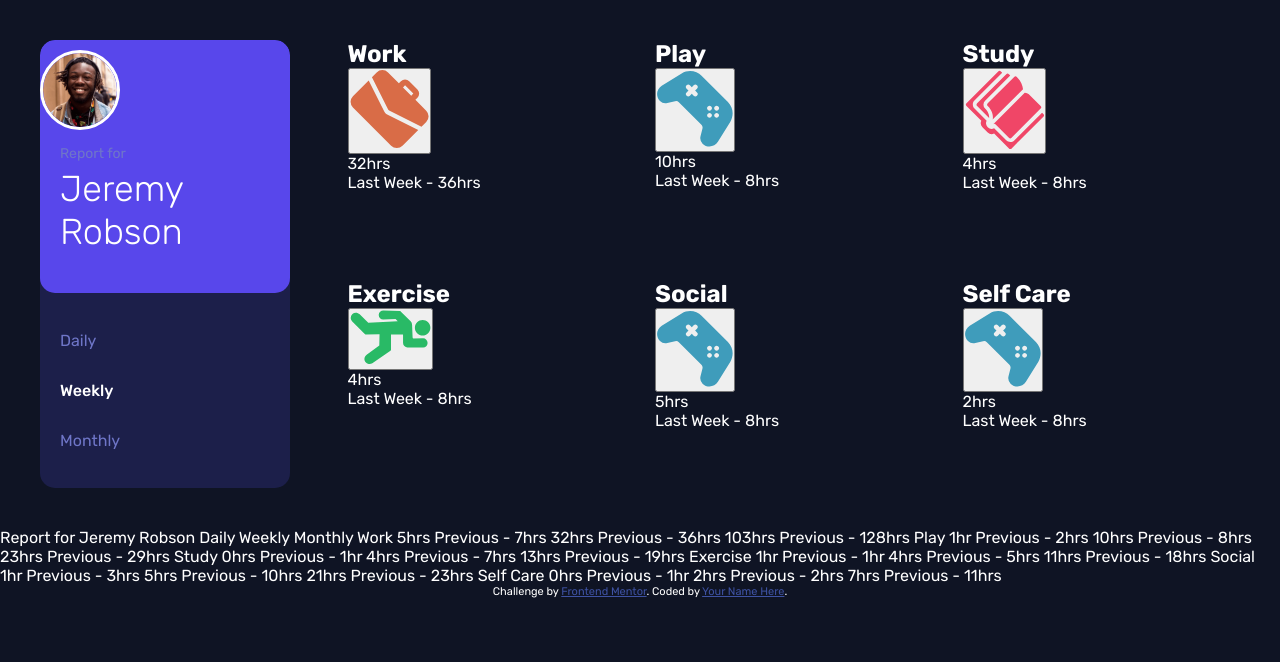
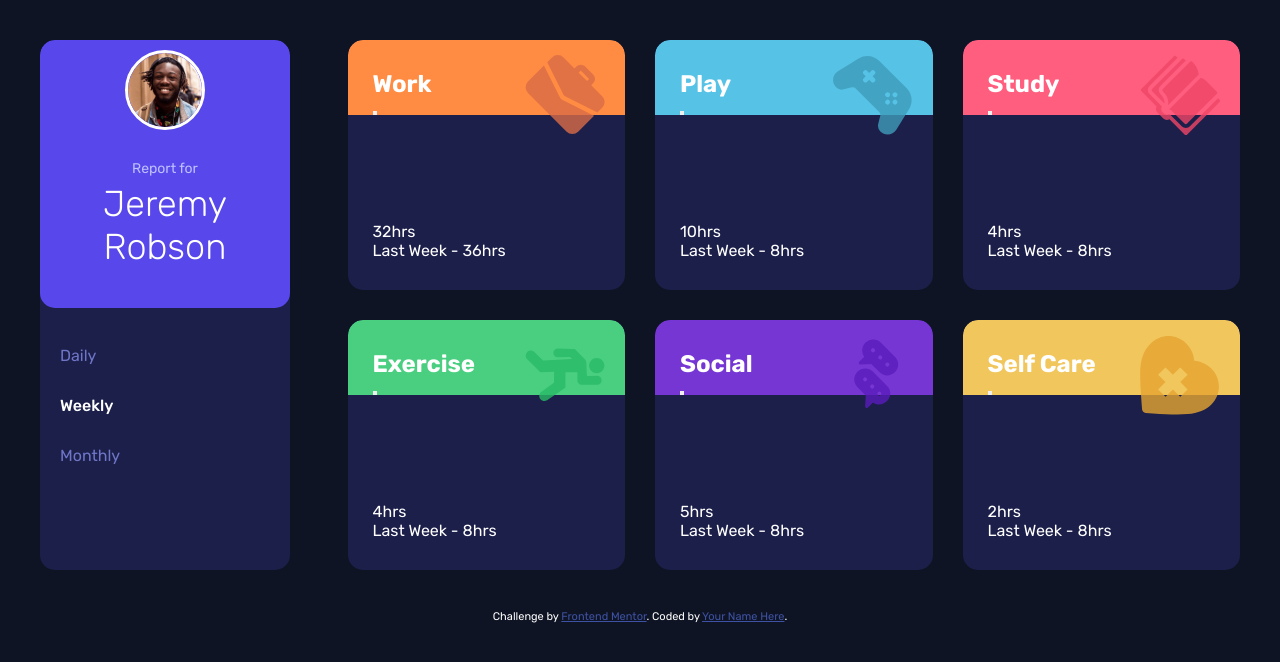
Before and after one commit to BabacarDev/Time-tracking-dashboard, a plain HTML site: page index.html in a window 1280 px wide. Drawn offline with Linux system fonts and the light colour scheme.

Commit message:
second commit

```diff
--- a/index.html
+++ b/index.html
@@ -39,129 +39,91 @@
 
   </article>
 
-  <article class="card activity-card card--work"> <div class="activity-card__content">
+  <article class="card activity-card card--work">
+    <div class="activity-card__bg"></div>
+    <div class="activity-card__content">
+       <div class="activity-card__icon">
+      <img src="./images/icon-work.svg" alt="Work icon">
+    </div>
     <header class="activity-header">
-      <h2>Work</h2> <button class="btn-options" aria-label="More options">
-        <img src="./images/icon-work.svg" alt="">
-      </button>
+      <h2>Work</h2> <button class="btn-options" aria-label="More options"></button>
     </header>
     <div class="activity-stats">
       <div class="current-hours">32hrs</div> <div class="previous-period">Last Week - 36hrs</div> </div>
   </div>
 </article>
 
-<article class="card activity-card card--play"> <div class="activity-card__content">
+<article class="card activity-card card--play">
+  <div class="activity-card__bg"></div>
+  <div class="activity-card__content">
     <header class="activity-header">
       <h2>Play</h2> <button class="btn-options" aria-label="More options">
-        <img src="./images/icon-play.svg" alt="">
       </button>
     </header>
+    <div class="activity-card__icon">
+      <img src="./images/icon-play.svg" alt="Work icon">
+    </div>
     <div class="activity-stats">
       <div class="current-hours">10hrs</div> <div class="previous-period">Last Week - 8hrs</div> </div>
   </div>
 </article>
-<article class="card activity-card card--study"> <div class="activity-card__content">
+<article class="card activity-card card--study">
+  <div class="activity-card__bg"></div>
+  <div class="activity-card__content">
     <header class="activity-header">
       <h2>Study</h2> <button class="btn-options" aria-label="More options">
-        <img src="./images/icon-study.svg" alt="">
       </button>
     </header>
+    <div class="activity-card__icon">
+      <img src="./images/icon-study.svg" alt="Work icon">
+    </div>
     <div class="activity-stats">
       <div class="current-hours">4hrs</div> <div class="previous-period">Last Week - 8hrs</div> </div>
   </div>
 </article>
-<article class="card activity-card card--exercise"> <div class="activity-card__content">
+<article class="card activity-card card--exercise">
+  <div class="activity-card__bg"></div>
+  <div class="activity-card__content">
     <header class="activity-header">
       <h2>Exercise</h2> <button class="btn-options" aria-label="More options">
-        <img src="./images/icon-exercise.svg" alt="">
       </button>
     </header>
+    <div class="activity-card__icon">
+      <img src="./images/icon-exercise.svg" alt="Work icon">
+    </div>
     <div class="activity-stats">
       <div class="current-hours">4hrs</div> <div class="previous-period">Last Week - 8hrs</div> </div>
   </div>
 </article>
-<article class="card activity-card card--social"> <div class="activity-card__content">
+<article class="card activity-card card--social">
+  <div class="activity-card__bg"></div>
+  <div class="activity-card__content">
     <header class="activity-header">
       <h2>Social</h2> <button class="btn-options" aria-label="More options">
-        <img src="./images/icon-play.svg" alt="">
       </button>
     </header>
+    <div class="activity-card__icon">
+      <img src="./images/icon-social.svg" alt="Work icon">
+    </div>
     <div class="activity-stats">
       <div class="current-hours">5hrs</div> <div class="previous-period">Last Week - 8hrs</div> </div>
   </div>
 </article>
-<article class="card activity-card card--selfCare"> <div class="activity-card__content">
+<article class="card activity-card card--selfCare">
+  <div class="activity-card__bg"></div>
+  <div class="activity-card__content">
     <header class="activity-header">
       <h2>Self Care</h2> <button class="btn-options" aria-label="More options">
-        <img src="./images/icon-play.svg" alt="">
       </button>
     </header>
+    <div class="activity-card__icon">
+      <img src="./images/icon-self-care.svg" alt="Work icon">
+    </div>
     <div class="activity-stats">
       <div class="current-hours">2hrs</div> <div class="previous-period">Last Week - 8hrs</div> </div>
   </div>
 </article>
   </main>
-
-
-
-
-
-  Report for
-  Jeremy Robson
-
-  Daily
-  Weekly
-  Monthly
-
-  Work
-  5hrs <!-- daily -->
-  Previous - 7hrs <!-- daily -->
-  32hrs <!-- weekly -->
-  Previous - 36hrs <!-- weekly -->
-  103hrs <!-- monthly -->
-  Previous - 128hrs <!-- monthly -->
-
-  Play
-  1hr <!-- daily -->
-  Previous - 2hrs <!-- daily -->
-  10hrs <!-- weekly -->
-  Previous - 8hrs <!-- weekly -->
-  23hrs <!-- monthly -->
-  Previous - 29hrs <!-- monthly -->
-
-  Study
-  0hrs <!-- daily -->
-  Previous - 1hr <!-- daily -->
-  4hrs <!-- weekly -->
-  Previous - 7hrs <!-- weekly -->
-  13hrs <!-- monthly -->
-  Previous - 19hrs <!-- monthly -->
-
-  Exercise
-  1hr <!-- daily -->
-  Previous - 1hr <!-- daily -->
-  4hrs <!-- weekly -->
-  Previous - 5hrs <!-- weekly -->
-  11hrs <!-- monthly -->
-  Previous - 18hrs <!-- monthly -->
-
-  Social
-  1hr <!-- daily -->
-  Previous - 3hrs <!-- daily -->
-  5hrs <!-- weekly -->
-  Previous - 10hrs <!-- weekly -->
-  21hrs <!-- monthly -->
-  Previous - 23hrs <!-- monthly -->
-
-  Self Care
-  0hrs <!-- daily -->
-  Previous - 1hr <!-- daily -->
-  2hrs <!-- weekly -->
-  Previous - 2hrs <!-- weekly -->
-  7hrs <!-- monthly -->
-  Previous - 11hrs <!-- monthly -->
-
-
   <div class="attribution">
     Challenge by <a href="https://www.frontendmentor.io?ref=challenge" target="_blank">Frontend Mentor</a>.
     Coded by <a href="#">Your Name Here</a>.
--- a/styles.css
+++ b/styles.css
@@ -37,8 +37,8 @@ body{
 .profile-card__header{
     display: flex;
     flex-direction: column;
-    align-items: flex-start;
-    justify-content: flex-start;
+    align-items: center;
+    justify-content: center;
     gap: 15px;
     background-color: #5847ebff;
     padding-top: 10px;
@@ -54,17 +54,18 @@ body{
     border: 3px solid white;
     border-radius: 50%;
     object-fit: cover;
+    margin-bottom: 15px;
 }
 
 .profile-card__text{
-    text-align: left;
+    text-align: center;
     width: 100%;
     padding: 0 20px;
 }
 
 .profile-card__text .text-small{
     font-size: 14px;
-    color: var(--text-color-secondary);
+    color: #bdc1ffff;
     font-weight: 400;
     margin-bottom: 5px;
 }
@@ -105,3 +106,58 @@ body{
     color: var(--text-color-primary);
     font-weight: 500;
 }
+
+.activity-card{
+    background-color: var(--secondary-color);
+    border-radius: 15px;
+    padding: 0;
+    position: relative;
+    overflow: hidden;
+    height: 250px;
+}
+.activity-card__bg{
+    position: absolute;
+    top: 0;
+    right: 0;
+    width: 100%;
+    height: 75px;
+    border-radius: 15px 15px 0 0;
+    z-index: 1;
+}
+.card--work .activity-card__bg {
+    background-color: #ff8c42ff;
+ }
+ .card--play .activity-card__bg { background-color: #56c2e6ff; }
+.card--study .activity-card__bg { background-color: #ff5e7eff; }
+.card--exercise .activity-card__bg { background-color: #4acf81ff; }
+.card--social .activity-card__bg { background-color: #7536d3ff; }
+.card--selfCare .activity-card__bg { background-color: #f1c65dff; }
+
+.activity-card__content{
+    position: relative;
+    z-index: 2;
+    padding: 30px 25px;
+    height: 100%;
+    display: flex;
+    flex-direction: column;
+    justify-content: space-between;
+    border-radius: 15px;
+}
+.activity-card__header{
+    display: flex;
+    justify-content: space-between;
+    align-items: center;
+}
+.activity-card__icon{
+    position: absolute;
+    top: 15px;
+    right: 20px;
+    width: 80px;
+    height: 80px;
+    opacity: 0.8;
+}
+.activity-card__icon img{
+    width: 100%;
+    height: 100%;
+    object-fit: contain;
+}
```
